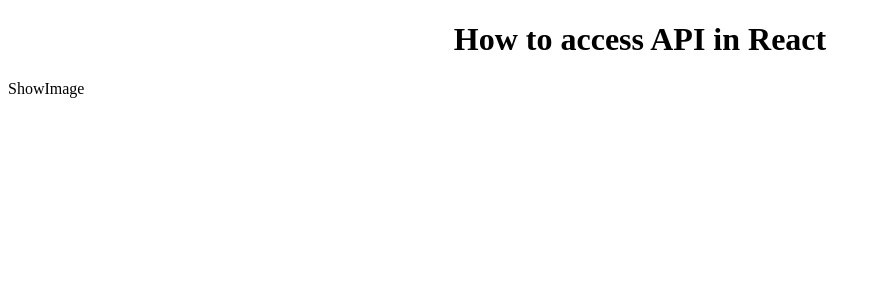
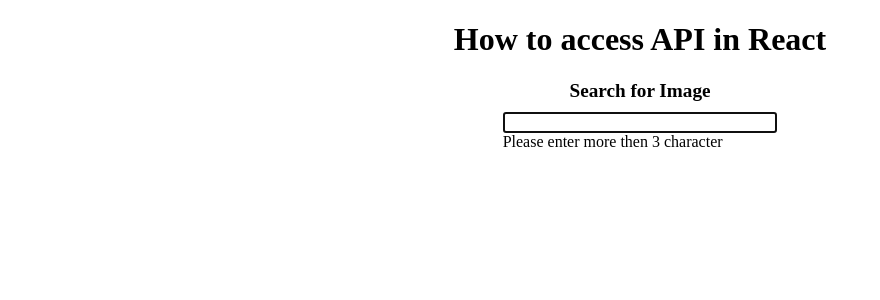
Before and after one commit to suhilkumar/react, a React (Vite) app: page / in a window 1280 px wide. Shown: the top 300 px of the page, without its empty margins (0-880 px from the left). Built offline with nearby package versions, Linux system fonts and the light colour scheme.

Commit message:
mimic google images functionality

```diff
--- /dev/null
+++ b/src/projects/ShowImage/api.js
@@ -0,0 +1,16 @@
+import axios from 'axios';
+
+const baseURL = 'https://api.unsplash.com';
+
+export const searchImages = async (value) => {
+	const response = await axios.get(`${baseURL}/search/photos`, {
+		headers: {
+			Authorization: 'Client-ID 2yt8DRCL-sH92ffdHJkHeL3YXj1oyt7egiDghc-Jslg',
+		},
+		params: {
+			query: value,
+		},
+	});
+	const data = await response?.data;
+	return data;
+};
--- /dev/null
+++ b/src/projects/ShowImage/components/ImageList.jsx
@@ -0,0 +1,19 @@
+import ImageShow from './ImageShow';
+
+const ImageList = ({ images }) => {
+	return (
+		<div className="container">
+			{images &&
+				images.map((image) => {
+					return (
+						<ImageShow
+							key={image.id}
+							image={image}
+						/>
+					);
+				})}
+		</div>
+	);
+};
+
+export default ImageList;
--- /dev/null
+++ b/src/projects/ShowImage/components/ImageShow.jsx
@@ -0,0 +1,10 @@
+const ImageShow = ({ image }) => {
+	return (
+		<img
+			src={image?.urls?.small}
+			alt={image.alt_description}
+		/>
+	);
+};
+
+export default ImageShow;
--- /dev/null
+++ b/src/projects/ShowImage/components/SearchBar.jsx
@@ -0,0 +1,28 @@
+import { useState } from 'react';
+
+const SearchBar = ({ onSubmit }) => {
+	const [searchValue, setSearchValue] = useState('');
+	const handleFormSubmit = (event) => {
+		event.preventDefault();
+		if (searchValue.length < 3) return;
+		onSubmit(searchValue.toLowerCase());
+	};
+	return (
+		<>
+			<div>
+				<form onSubmit={handleFormSubmit}>
+					<input
+						autoFocus
+						style={{ width: '20em' }}
+						value={searchValue}
+						onChange={(e) => setSearchValue(e.target.value)}
+					/>
+					<br />
+					{searchValue.length < 3 && 'Please enter more then 3 character'}
+				</form>
+			</div>
+		</>
+	);
+};
+
+export default SearchBar;
--- a/src/projects/ShowImage/index.jsx
+++ b/src/projects/ShowImage/index.jsx
@@ -1,7 +1,25 @@
-import React from 'react';
+import { useState } from 'react';
+import { searchImages } from './api';
+import ImageList from './components/ImageList';
+import SearchBar from './components/SearchBar';
+import './showImage.css';
 
 const ShowImage = () => {
-	return <div>ShowImage</div>;
+	let [imageResult, setImageResult] = useState([]);
+	const getSearchContent = async (value) => {
+		const data = await searchImages(value);
+		const result = await data.results;
+		setImageResult(result);
+	};
+	return (
+		<>
+			<header>Search for Image</header>
+			<main className="main-content">
+				<SearchBar onSubmit={getSearchContent} />
+				<ImageList images={imageResult} />
+			</main>
+		</>
+	);
 };
 
 export default ShowImage;
--- /dev/null
+++ b/src/projects/ShowImage/showImage.css
@@ -0,0 +1,24 @@
+header {
+	font-size: larger;
+	font-weight: bold;
+	text-align: center;
+}
+
+.main-content {
+	display: flex;
+	flex-direction: column;
+	align-items: center;
+	padding: 10px;
+}
+
+.container {
+	columns: 6 200px;
+	column-gap: 10px;
+}
+
+.container img {
+	width: 100%;
+	border-radius: 8px;
+	object-fit: cover;
+	margin-bottom: 10px;
+}
```
Also changed, not shown: src/projects/ShowImage/projectInfo.md (added, +56 -0 lines).
